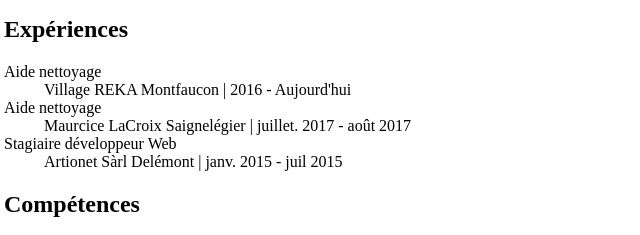
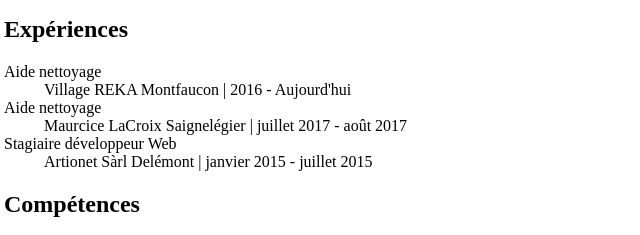
Before and after one commit to CismE97/moncv-CismE97, a website: page index.html in a window 1280 px wide. Shown: the part 1335-1570 px from the top of the page, 4-644 px from the left. Drawn offline with Linux system fonts and the light colour scheme.

Commit message:
Uniformisation de partie Expérience (dates)

```diff
--- a/index.html
+++ b/index.html
@@ -99,10 +99,10 @@
                         <dd class="subtitle">Village REKA Montfaucon | 2016 - Aujourd'hui</dd>
 
                         <dt class="title" id="info_exp_2">Aide nettoyage</dt>
-                        <dd class="subtitle">Maurcice LaCroix Saignelégier | juillet. 2017 - août 2017</dd>
+                        <dd class="subtitle">Maurcice LaCroix Saignelégier | juillet 2017 - août 2017</dd>
 
                         <dt class="title" id="info_exp_3">Stagiaire développeur Web</dt>
-                        <dd class="subtitle">Artionet Sàrl Delémont | janv. 2015 - juil 2015</dd>
+                        <dd class="subtitle">Artionet Sàrl Delémont | janvier 2015 - juillet 2015</dd>
                     </dl>
                 </div>
             </div>
```
